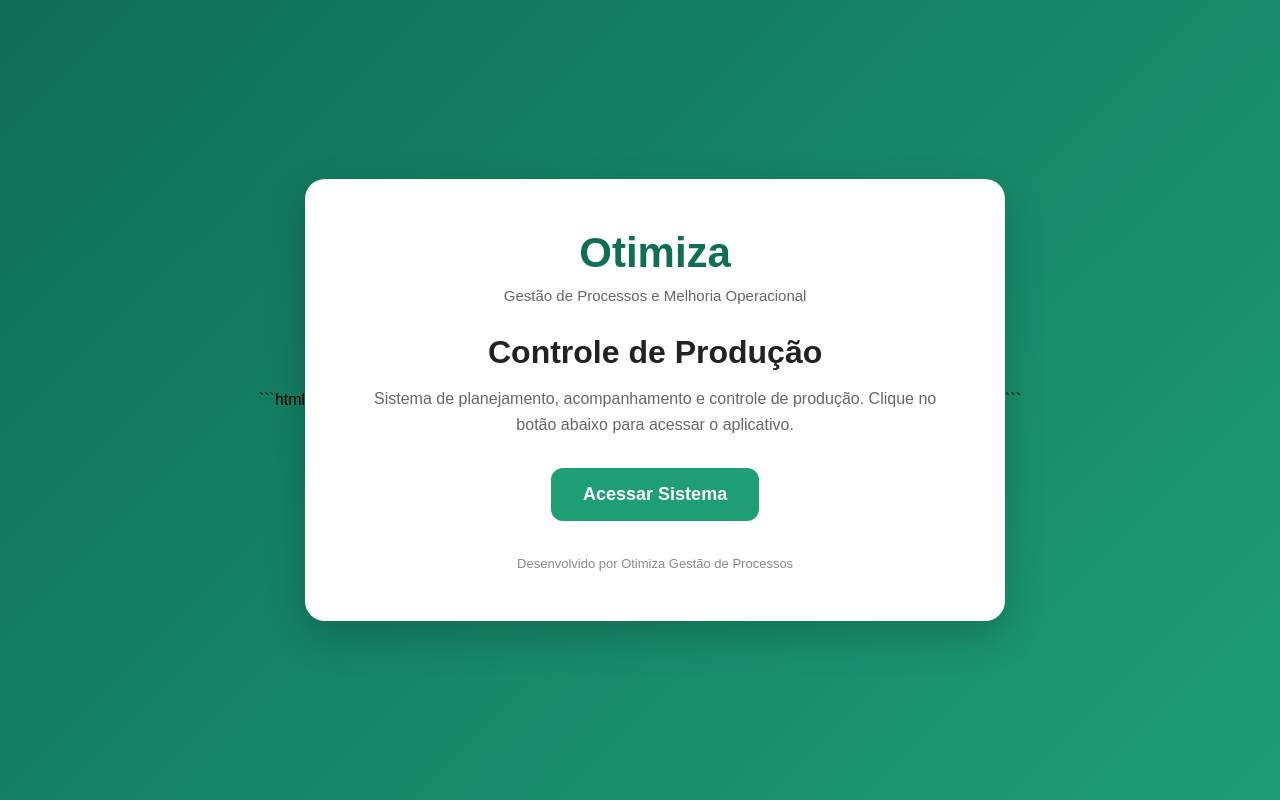
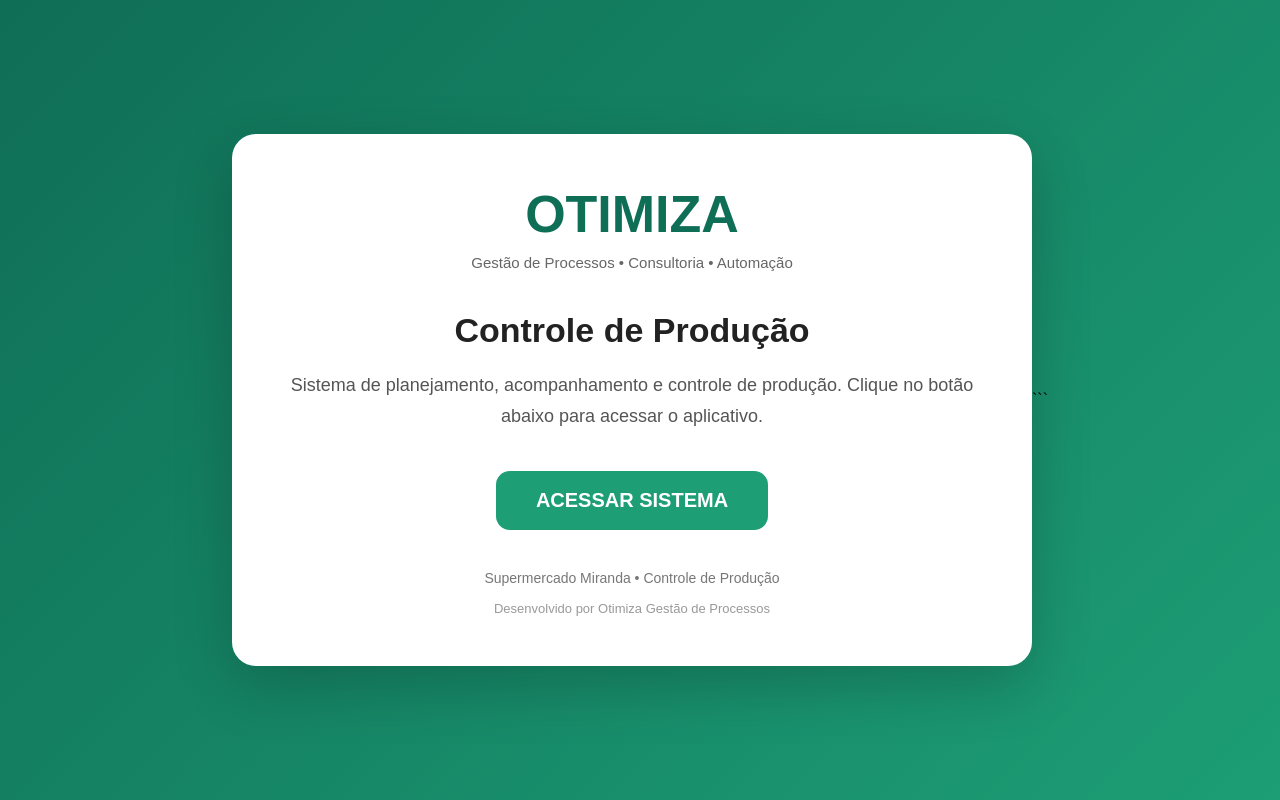
Before and after one commit to OtimizaConsultoria/otimiza-producao, a plain HTML site: page index.html in a window 1280 px wide. Drawn offline with Linux system fonts and the light colour scheme.

Commit message:
Update index.html

````diff
--- a/index.html
+++ b/index.html
@@ -1,9 +1,9 @@
-```html
 <!DOCTYPE html>
 <html lang="pt-BR">
 <head>
 <meta charset="UTF-8">
 <meta name="viewport" content="width=device-width, initial-scale=1.0">
+
 <title>Otimiza Gestão de Processos</title>
 
 <style>
@@ -11,104 +11,124 @@
     margin:0;
     padding:0;
     box-sizing:border-box;
+    font-family:Arial,Helvetica,sans-serif;
 }
 
 body{
-  font-family: Arial, sans-serif;
-  background: linear-gradient(135deg,#0F6E56,#1D9E75);
     min-height:100vh;
+    background:linear-gradient(135deg,#0F6E56,#1D9E75);
     display:flex;
+    align-items:center;
     justify-content:center;
-  align-items:center;
     padding:20px;
+}
+
+.container{
+    width:100%;
+    max-width:800px;
 }
 
 .card{
     background:#fff;
-  max-width:700px;
-  width:100%;
-  border-radius:20px;
+    border-radius:24px;
     padding:50px;
     text-align:center;
-  box-shadow:0 15px 40px rgba(0,0,0,.2);
+    box-shadow:0 20px 60px rgba(0,0,0,.20);
 }
 
 .logo{
-  font-size:42px;
+    font-size:52px;
     font-weight:900;
     color:#0F6E56;
     margin-bottom:10px;
 }
 
-.sub{
+.subtitulo{
     color:#666;
     font-size:15px;
-  margin-bottom:30px;
+    margin-bottom:40px;
 }
 
 h1{
     color:#222;
-  margin-bottom:15px;
+    font-size:34px;
+    margin-bottom:20px;
 }
 
-p{
-  color:#666;
-  line-height:1.6;
-  margin-bottom:30px;
+.descricao{
+    color:#555;
+    font-size:18px;
+    line-height:1.7;
+    margin-bottom:40px;
 }
 
-.btn{
+.botao{
     display:inline-block;
     background:#1D9E75;
     color:#fff;
     text-decoration:none;
-  padding:16px 32px;
-  border-radius:12px;
-  font-size:18px;
-  font-weight:700;
+    padding:18px 40px;
+    border-radius:14px;
+    font-size:20px;
+    font-weight:bold;
     transition:.3s;
 }
 
-.btn:hover{
+.botao:hover{
     background:#0F6E56;
-  transform:translateY(-2px);
+    transform:translateY(-3px);
 }
 
-.footer{
-  margin-top:35px;
+.info{
+    margin-top:40px;
+    color:#777;
+    font-size:14px;
+}
+
+.rodape{
+    margin-top:15px;
+    color:#999;
     font-size:13px;
-  color:#888;
 }
 </style>
 </head>
 
 <body>
 
+<div class="container">
+
 <div class="card">
 
 <div class="logo">
-Otimiza
+OTIMIZA
 </div>
 
-<div class="sub">
-Gestão de Processos e Melhoria Operacional
+<div class="subtitulo">
+Gestão de Processos • Consultoria • Automação
 </div>
 
 <h1>Controle de Produção</h1>
 
-<p>
+<p class="descricao">
 Sistema de planejamento, acompanhamento e controle de produção.
 Clique no botão abaixo para acessar o aplicativo.
 </p>
 
-<a class="btn"
+<a
+class="botao"
 target="_blank"
 href="https://script.google.com/macros/s/AKfycbxHcKrjsTzf6Wg_TH6gEg-z6s0ARXiknCMYqCGPuLZIkr89ovqHWAjP4SA7HBIXqUusUQ/exec">
-Acessar Sistema
+ACESSAR SISTEMA
 </a>
 
-<div class="footer">
+<div class="info">
+Supermercado Miranda • Controle de Produção
+</div>
+
+<div class="rodape">
 Desenvolvido por Otimiza Gestão de Processos
+</div>
+
 </div>
 
 </div>
````
Lines whose indentation alone changed are shown as unchanged.
